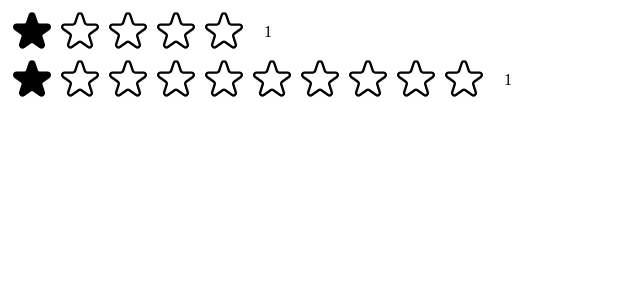
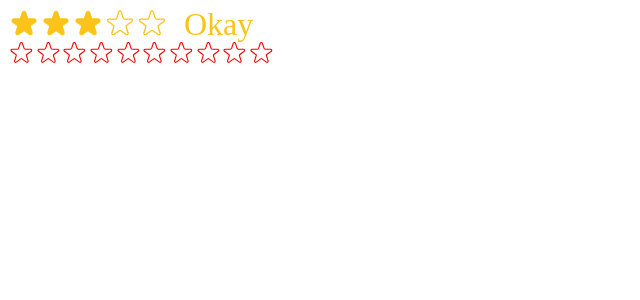
Before and after one commit to abudi47/popCorn-project-react, a React (Vite) app: page / in a window 1280 px wide. Shown: the top 300 px of the page, without its empty margins (0-640 px from the left). Built offline with nearby package versions, Linux system fonts and the light colour scheme.

Commit message:
updated star reating

```diff
--- a/src/components/StarRating.jsx
+++ b/src/components/StarRating.jsx
@@ -9,12 +9,22 @@ const starContainerStyle = {
   display: "flex",
 };
 
+export default function StarRating({
+  maxRating = 5,
+  color = "#fcc419",
+  size = 48,
+  message = [],
+  defaultRating = 0,
+}) {
+  const [rating, setRating] = useState(defaultRating);
+  const [tempRating, setTempRating] = useState(0);
+
   const textStyle = {
     lineHeight: "1",
     margin: "0",
+    color,
+    fontSize: `${size / 1.5}px`,
   };
-export default function StarRating({maxRating}) {
-  const [rating, setRating] = useState(1);
 
   function handleRating(i) {
     setRating(i);
@@ -23,40 +33,63 @@ export default function StarRating({maxRating}) {
     <div style={containerStyle}>
       <div style={starContainerStyle}>
         {Array.from({ length: maxRating }, (_, i) => (
-          <Star key={i} onRate={() => handleRating(i + 1)} full={rating >= i+1} />
+          <Star
+            key={i}
+            onRate={() => handleRating(i + 1)}
+            full={tempRating ? tempRating >= i + 1 : rating >= i + 1}
+            onMoveIn={() => setTempRating(i + 1)}
+            onMoveOut={() => setTempRating(0)}
+            color={color}
+            size={size}
+          />
         ))}
       </div>
 
-      <p style={textStyle}>{rating || ""}</p>
+      <p style={textStyle}>
+        {message.length === maxRating
+          ? message[tempRating ? tempRating - 1 : rating - 1]
+          : tempRating || rating || ""}
+      </p>
     </div>
   );
 }
+
+function Star({ onRate, full, onMoveIn, onMoveOut, color, size }) {
   const starStyle = {
-  width: "48px",
-  height: "48px",
+    width: `${size / 1.5}px`,
+    height: `${size / 1.5}px`,
     display: "block",
     cursor: "pointer",
   };
-function Star({ onRate, full }) {
   return (
-    <span style={starStyle} onClick={onRate}>
+    <span
+      style={starStyle}
+      onClick={onRate}
+      onMouseEnter={onMoveIn}
+      onMouseLeave={onMoveOut}
+    >
       {full ? (
         <svg
           xmlns="http://www.w3.org/2000/svg"
           viewBox="0 0 20 20"
-          fill="#000"
-          stroke="#000"
+          fill={color}
+          stroke={color}
         >
           <path d="M9.049 2.927c.3-.921 1.603-.921 1.902 0l1.07 3.292a1 1 0 00.95.69h3.462c.969 0 1.371 1.24.588 1.81l-2.8 2.034a1 1 0 00-.364 1.118l1.07 3.292c.3.921-.755 1.688-1.54 1.118l-2.8-2.034a1 1 0 00-1.175 0l-2.8 2.034c-.784.57-1.838-.197-1.539-1.118l1.07-3.292a1 1 0 00-.364-1.118L2.98 8.72c-.783-.57-.38-1.81.588-1.81h3.461a1 1 0 00.951-.69l1.07-3.292z" />
         </svg>
       ) : (
         <svg
           xmlns="http://www.w3.org/2000/svg"
-          viewBox="0 0 20 20"
           fill="none"
-          stroke="#000"
+          viewBox="0 0 24 24"
+          stroke={color}
         >
-          <path d="M9.049 2.927c.3-.921 1.603-.921 1.902 0l1.07 3.292a1 1 0 00.95.69h3.462c.969 0 1.371 1.24.588 1.81l-2.8 2.034a1 1 0 00-.364 1.118l1.07 3.292c.3.921-.755 1.688-1.54 1.118l-2.8-2.034a1 1 0 00-1.175 0l-2.8 2.034c-.784.57-1.838-.197-1.539-1.118l1.07-3.292a1 1 0 00-.364-1.118L2.98 8.72c-.783-.57-.38-1.81.588-1.81h3.461a1 1 0 00.951-.69l1.07-3.292z" />
+          <path
+            strokeLinecap="round"
+            strokeLinejoin="round"
+            strokeWidth="{2}"
+            d="M11.049 2.927c.3-.921 1.603-.921 1.902 0l1.519 4.674a1 1 0 00.95.69h4.915c.969 0 1.371 1.24.588 1.81l-3.976 2.888a1 1 0 00-.363 1.118l1.518 4.674c.3.922-.755 1.688-1.538 1.118l-3.976-2.888a1 1 0 00-1.176 0l-3.976 2.888c-.783.57-1.838-.197-1.538-1.118l1.518-4.674a1 1 0 00-.363-1.118l-3.976-2.888c-.784-.57-.38-1.81.588-1.81h4.914a1 1 0 00.951-.69l1.519-4.674z"
+          />
         </svg>
       )}
     </span>
--- a/src/main.jsx
+++ b/src/main.jsx
@@ -1,12 +1,16 @@
-import { StrictMode } from 'react'
-import { createRoot } from 'react-dom/client'
+import { StrictMode } from "react";
+import { createRoot } from "react-dom/client";
 // import './index.css'
 // import App from './App.jsx'
 
-import StarRating from './components/StarRating'
-createRoot(document.getElementById('root')).render(
+import StarRating from "./components/StarRating";
+createRoot(document.getElementById("root")).render(
   <StrictMode>
-    <StarRating maxRating={5}/>
-    <StarRating maxRating={10}/>
-  </StrictMode>,
-)
+    <StarRating
+      maxRating={5}
+      message={["Terrible", "Bad", "Okay", "Good", "Amazing"]}
+      defaultRating={3}
+    />
+    <StarRating maxRating={10} color="red" size="40" />
+  </StrictMode>
+);
```
Lines whose indentation alone changed are shown as unchanged.
